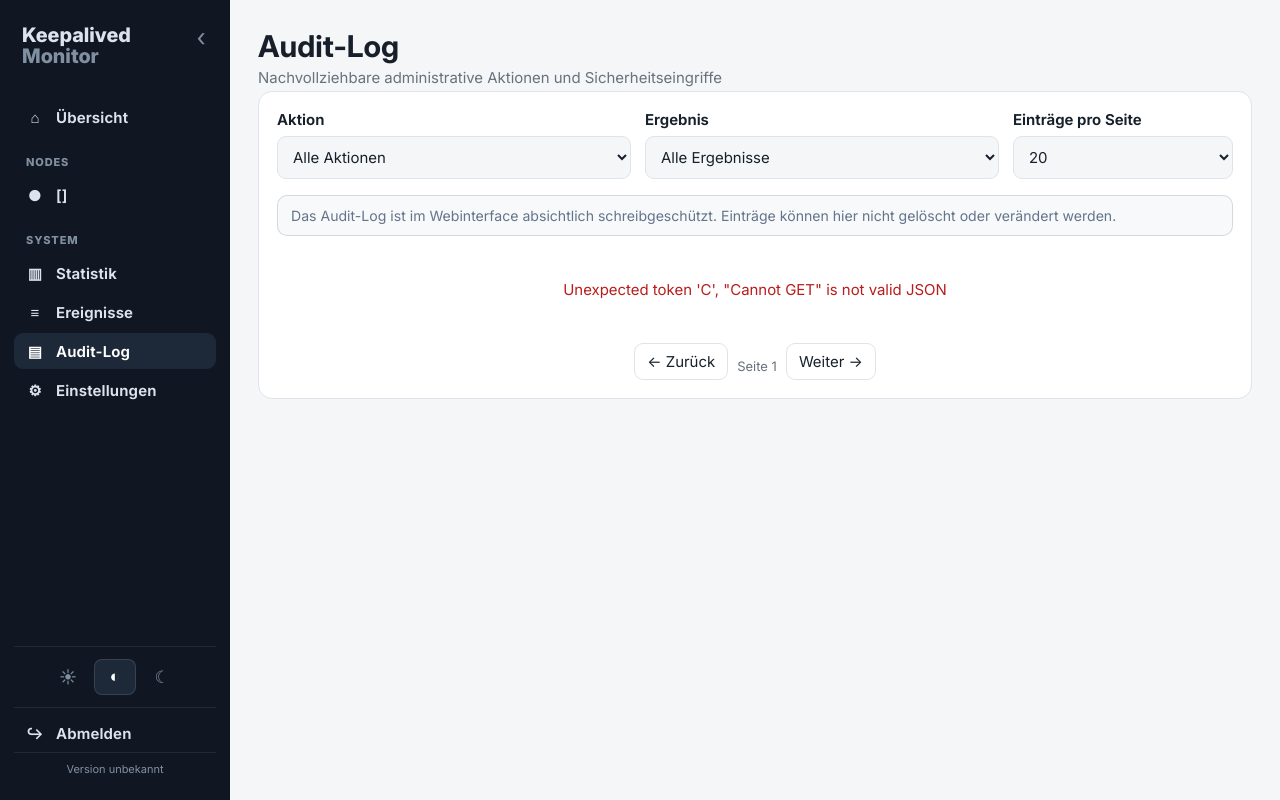
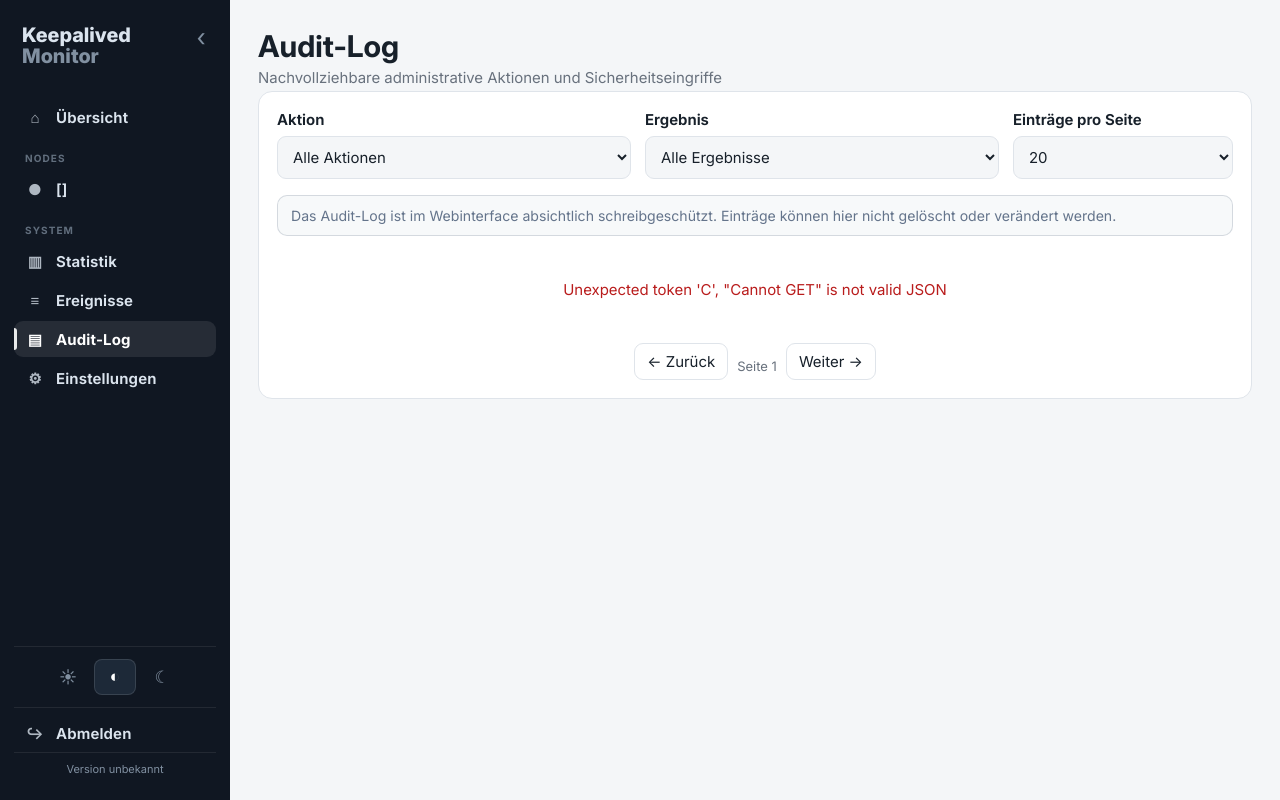
Before and after one commit to brainscan1980/Keepalived-Monitor, a Flask app: template app/templates/audit.html in a window 1280 px wide. Run offline with Flask 3, Linux system fonts and the light colour scheme; the template is opened without the code that fills it: most values are stand-ins (such as "Sample title", 1, 10 or a date in 2020); parts of the project's set-up code (start-up, migrations or seed data) failed here and were passed over.

Commit message:
ui: refine sidebar navigation styling

```diff
--- a/app/static/app.css
+++ b/app/static/app.css
@@ -195,3 +195,74 @@
     font-weight: 650;
     letter-spacing: 0.01em;
 }
+
+/* ==========================================================
+   Sidebar refinement
+   ========================================================== */
+
+/* Navigation icons */
+.nav-icon {
+    width: 20px;
+    min-width: 20px;
+    font-size: 15px;
+    line-height: 1;
+    opacity: .78;
+    transition: opacity .15s ease, transform .15s ease;
+}
+
+/* Navigation links */
+.nav-link,
+.logout-link {
+    position: relative;
+    transition:
+        background-color .15s ease,
+        color .15s ease;
+}
+
+/* Hover */
+.nav-link:hover,
+.logout-link:hover {
+    background: rgba(255,255,255,.055);
+}
+
+.nav-link:hover .nav-icon,
+.logout-link:hover .nav-icon {
+    opacity: 1;
+}
+
+/* Active navigation item */
+.nav-link.active {
+    background: rgba(255,255,255,.09);
+    color: #fff;
+    font-weight: 700;
+}
+
+.nav-link.active::before {
+    content: "";
+    position: absolute;
+    left: 0;
+    top: 7px;
+    bottom: 7px;
+    width: 3px;
+    border-radius: 0 3px 3px 0;
+    background: currentColor;
+    opacity: .9;
+}
+
+.nav-link.active .nav-icon {
+    opacity: 1;
+}
+
+/* Navigation group headings */
+.nav-label {
+    margin: 14px 11px 4px;
+    font-size: 10px;
+    font-weight: 700;
+    letter-spacing: .11em;
+    opacity: .72;
+}
+
+/* First group needs slightly less space above it */
+.sidebar nav > .nav-label:first-child {
+    margin-top: 8px;
+}
```
